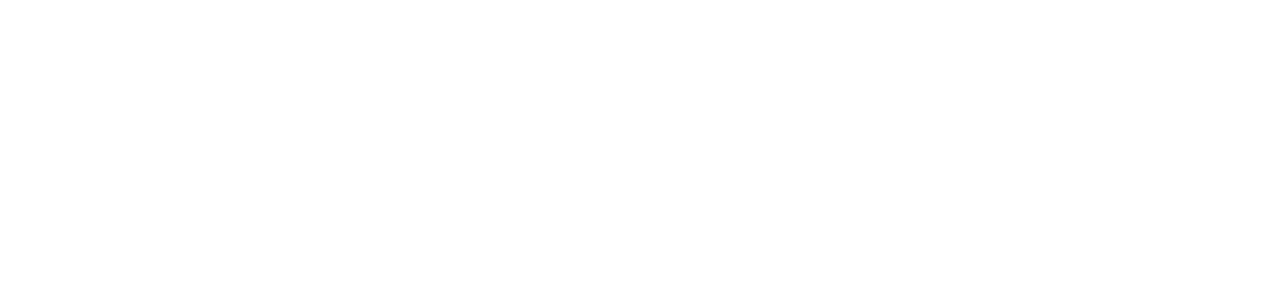
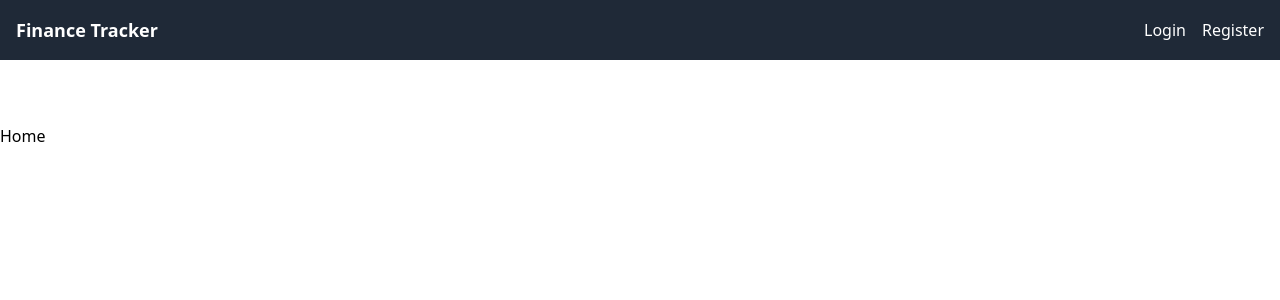
Before and after one commit to Sumit07th/Finance-Tracker, a React (Vite) app in the folder frontend/: page / in a window 1280 px wide. Before the commit this address had no page. Shown: the top 300 px of the page. Built offline with nearby package versions, Linux system fonts and the light colour scheme.

Commit message:
making login and register and also add recoil

```diff
--- a/frontend/package.json
+++ b/frontend/package.json
@@ -13,7 +13,8 @@
     "axios": "^1.7.7",
     "react": "^18.3.1",
     "react-dom": "^18.3.1",
-    "react-router-dom": "^6.27.0"
+    "react-router-dom": "^6.27.0",
+    "recoil": "^0.7.7"
   },
   "devDependencies": {
     "@eslint/js": "^9.13.0",
--- a/frontend/src/App.jsx
+++ b/frontend/src/App.jsx
@@ -1,20 +1,27 @@
 import React from 'react';
-import { BrowserRouter as Router, Route,Routes } from 'react-router-dom';
-import Login from './pages/Login.jsx';
-import Register from './pages/Register.jsx';
+import { BrowserRouter as Router, Route, Routes } from 'react-router-dom';
+import Login from './components/Login.jsx';
+import Register from './components/Register.jsx';
+import Navbar from "./components/Navbar.jsx";
+import Home from "./pages/Home.jsx";
+import AdminDashboard from "./pages/AdminDashboard.jsx";
+import UserDashboard from "./pages/UserDashboard.jsx";
 
 function App() {
-
     return (
         <Router>
-            <Routes>
-                <Route path="/login" element={<Login />} />
-                <Route path="/register" element={<Register />} />
-            </Routes>
-
+            <Navbar />
+            <main className="pt-16">
+                <Routes>
+                    <Route path="/" element={<Home />} />
+                    <Route path="/login" element={<Login />} />
+                    <Route path="/register" element={<Register />} />
+                    <Route path="/admin-dashboard" element={<AdminDashboard />} />
+                    <Route path="/user-dashboard" element={<UserDashboard />} />
+                </Routes>
+            </main>
         </Router>
-
-    )
-};
+    );
+}
 
 export default App;
--- a/frontend/src/pages/Login.jsx
+++ b/frontend/src/components/Login.jsx
@@ -1,33 +1,42 @@
-import React,{useState} from "react";
-import {login} from "../services/authService.js";
-import {useNavigate} from "react-router-dom";
+// src/components/Login.jsx
+import React, { useState } from 'react';
+import { useNavigate } from 'react-router-dom';
+import { login } from '../services/authService'; // Make sure this path is correct
+import { useRecoilState } from 'recoil';
+import { authState } from '../recoil/atoms/authState'; // Update the import path if necessary
 
 const Login = () => {
+    const [email, setEmail] = useState('');
+    const [password, setPassword] = useState('');
+    const [error, setError] = useState('');
+    const [auth, setAuth] = useRecoilState(authState); // Use Recoil for auth state
     const navigate = useNavigate();
-    const [email, setEmail] = useState("");
-    const [password, setPassword] = useState("");
-    const [error,setError] = useState("");
 
     const handleSubmit = async (e) => {
         e.preventDefault();
-        setError("");
+        setError('');
 
-        try{
-            const userdata = {email,password};
-            const response = await login(userdata);
-            if(response.token){
-                localStorage.setItem("token",response.token);
+        try {
+            const response = await login({ email, password });
+            console.log('API Response:', response); // Log the response for debugging
 
-                if(response.role === 'admin'){
-                    navigate('/admin-dashboard')
+            if (response.token) {
+                // Check if user object is present
+                if (response.user) {
+                    // Save token to localStorage or state management (like Recoil)
+                    localStorage.setItem('token', response.token);
+                    // Update the auth state
+                    setAuth({ isLoggedIn: true, user: { role: response.user.role, email: response.user.email } });
+                    navigate(response.user.role === 'admin' ? '/admin-dashboard' : '/user-dashboard'); // Redirect to dashboard
+                } else {
+                    setError('User information not found.'); // Handle missing user data
                 }
-                else{
-                    navigate('/user-dashboard')
-                }
+            } else {
+                setError('Invalid login credentials.'); // Handle login failure
             }
-        }
-        catch (err) {
-            setError(err.response.data.message || 'Login failed');
+        } catch (err) {
+            console.error(err);
+            setError(err.response?.data?.message || 'Login failed'); // Show error message if available
         }
     };
 
--- /dev/null
+++ b/frontend/src/components/Navbar.jsx
@@ -0,0 +1,55 @@
+// src/components/Navbar.jsx
+import React from 'react';
+import { useRecoilState } from 'recoil';
+import { authState } from '../recoil/atoms/authState'; // Update the import path if necessary
+import { useNavigate } from 'react-router-dom';
+
+const Navbar = () => {
+    const [auth, setAuth] = useRecoilState(authState);
+    const navigate = useNavigate();
+
+    const handleLogout = () => {
+        setAuth({ isLoggedIn: false, user: null });
+        localStorage.removeItem('authState'); // Clear auth from localStorage
+        navigate('/login');
+    };
+
+    return (
+        <nav className="bg-gray-800 p-4 flex justify-between items-center text-white">
+            <div className="text-lg font-bold">Finance Tracker</div>
+            <div className="flex space-x-4">
+                {auth.isLoggedIn ? (
+                    <>
+                        <button onClick={() => navigate('/dashboard')} className="hover:text-gray-300">
+                            Dashboard
+                        </button>
+                        {auth.user.role === 'admin' && (
+                            <>
+                                <button onClick={() => navigate('/manage-users')} className="hover:text-gray-300">
+                                    Manage Users
+                                </button>
+                                <button onClick={() => navigate('/add-expense')} className="hover:text-gray-300">
+                                    Add Expense
+                                </button>
+                            </>
+                        )}
+                        <button onClick={handleLogout} className="hover:text-gray-300">
+                            Logout
+                        </button>
+                    </>
+                ) : (
+                    <>
+                        <button onClick={() => navigate('/login')} className="hover:text-gray-300">
+                            Login
+                        </button>
+                        <button onClick={() => navigate('/register')} className="hover:text-gray-300">
+                            Register
+                        </button>
+                    </>
+                )}
+            </div>
+        </nav>
+    );
+};
+
+export default Navbar;
--- a/frontend/src/pages/Register.jsx
+++ b/frontend/src/components/Register.jsx
@@ -1,30 +1,35 @@
-import React,{useState,useEffect} from 'react';
-import {register} from "../services/authService.js";
-import {useNavigate} from "react-router-dom";
+// src/components/Register.jsx
+import React, { useState } from 'react';
+import { useNavigate } from 'react-router-dom';
+import { register } from '../services/authService'; // Ensure this path is correct
+import { useRecoilState } from 'recoil';
+import { authState } from '../recoil/atoms/authState'; // Update the import path if necessary
 
-const Register=()=>{
+const Register = () => {
+    const [username, setUsername] = useState('');
+    const [email, setEmail] = useState('');
+    const [password, setPassword] = useState('');
+    const [error, setError] = useState('');
+    const [auth, setAuth] = useRecoilState(authState); // Use Recoil for auth state
     const navigate = useNavigate();
-    const [username,setUserName]=useState('');
-    const [email,setEmail]=useState('');
-    const [password,setPassword]=useState('');
-    const [error,setError]=useState('');
 
     const handleSubmit = async (e) => {
         e.preventDefault();
-        setError("");
+        setError('');
 
-        try{
-            const userdata = {username,email,password,role:'admin'};
-            const response = await register(userdata);
-            if(response.token){
+        try {
+            const response = await register({ username, email, password });
+            if (response.token) {
+                // Save token to localStorage or state management (like Recoil)
                 localStorage.setItem('token', response.token);
-                navigate('/admin-dashboard');
+                // Update the auth state
+                setAuth({ isLoggedIn: true, user: { role: 'admin', email: response.user.email } });
+                navigate('/admin-dashboard'); // Redirect to dashboard
             }
-        }
-        catch (err) {
+        } catch (err) {
             setError(err.response.data.message || 'Registration failed');
         }
-    }
+    };
 
     return (
         <div className="flex items-center justify-center min-h-screen bg-gray-100">
--- a/frontend/src/main.jsx
+++ b/frontend/src/main.jsx
@@ -1,10 +1,13 @@
 import React from 'react';
 import ReactDOM from 'react-dom/client';
 import App from './App';
-import './index.css'; // Ensure Tailwind styles are applied
+import './index.css';
+import {RecoilRoot} from "recoil"; // Ensure Tailwind styles are applied
 
 ReactDOM.createRoot(document.getElementById('root')).render(
     <React.StrictMode>
+        <RecoilRoot>
         <App />
+        </RecoilRoot>
     </React.StrictMode>
 );
--- /dev/null
+++ b/frontend/src/pages/AdminDashboard.jsx
@@ -0,0 +1,11 @@
+import React from 'react';
+
+const AdminDashboard = () => {
+    return (
+        <div>
+            <p>Admin</p>
+        </div>
+    )
+}
+
+export default AdminDashboard;
--- /dev/null
+++ b/frontend/src/pages/Home.jsx
@@ -0,0 +1,11 @@
+import React from 'react';
+
+const Home = () => {
+    return (
+        <div>
+            <h1>Home</h1>
+
+        </div>
+    )
+}
+export default Home;
--- /dev/null
+++ b/frontend/src/pages/UserDashboard.jsx
@@ -0,0 +1,11 @@
+import React from 'react';
+
+const UserDashboard = () => {
+    return (
+        <div>
+            <p>User</p>
+        </div>
+    )
+}
+
+export default UserDashboard;
--- /dev/null
+++ b/frontend/src/recoil/atoms/authState.js
@@ -0,0 +1,12 @@
+// src/atoms/authState.js
+import { atom } from 'recoil';
+
+const getInitialAuthState = () => {
+    const storedAuth = localStorage.getItem('authState');
+    return storedAuth ? JSON.parse(storedAuth) : { isLoggedIn: false, user: null };
+};
+
+export const authState = atom({
+    key: 'authState',
+    default: getInitialAuthState(),
+});
```
Also changed, not shown: frontend/src/pages/NotFound.jsx (added), frontend/src/services/authService.js (line endings or trailing spaces), 2 other files (tests, documents, lock files or other folders).
